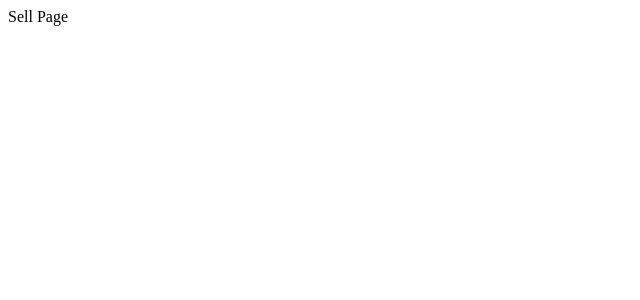
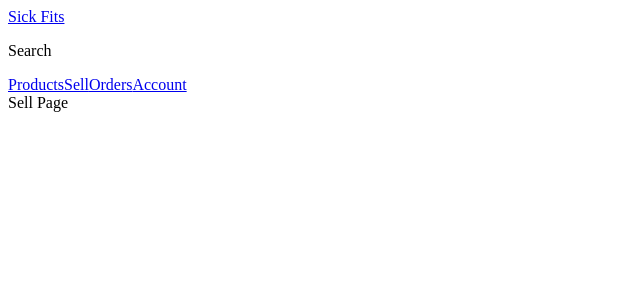
Before and after one commit to eneax/learn-advanced-react, a Next.js app in the folder frontend/: page /sell in a window 1280 px wide. Shown: the top 300 px of the page, without its empty margins (0-640 px from the left). Built offline with nearby package versions, Linux system fonts and the light colour scheme.

Commit message:
Create Header and Nav components

```diff
--- /dev/null
+++ b/frontend/components/Header.js
@@ -0,0 +1,17 @@
+import Link from 'next/link';
+
+import Nav from './Nav';
+
+const Header = () => (
+  <header>
+    <div className="bar">
+      <Link href="/">Sick Fits</Link>
+    </div>
+    <div className="sub-bar">
+      <p>Search</p>
+    </div>
+    <Nav />
+  </header>
+);
+
+export default Header;
--- /dev/null
+++ b/frontend/components/Nav.js
@@ -0,0 +1,12 @@
+import Link from 'next/link';
+
+const Nav = () => (
+  <nav>
+    <Link href="/products">Products</Link>
+    <Link href="/sell">Sell</Link>
+    <Link href="/orders">Orders</Link>
+    <Link href="/account">Account</Link>
+  </nav>
+);
+
+export default Nav;
--- a/frontend/components/Page.js
+++ b/frontend/components/Page.js
@@ -1,6 +1,12 @@
 import PropTypes from 'prop-types';
+import Header from './Header';
 
-const Page = ({ children }) => <main>{children}</main>;
+const Page = ({ children }) => (
+  <>
+    <Header />
+    <main>{children}</main>
+  </>
+);
 
 export default Page;
 
```
